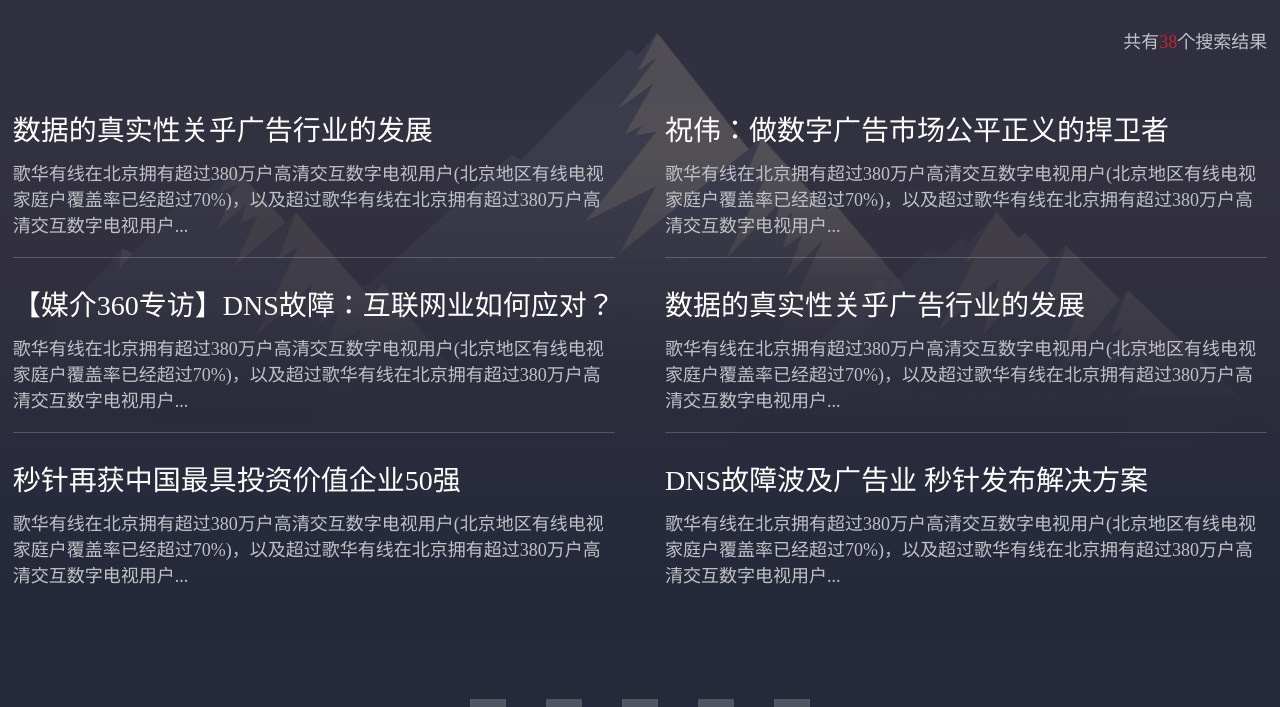
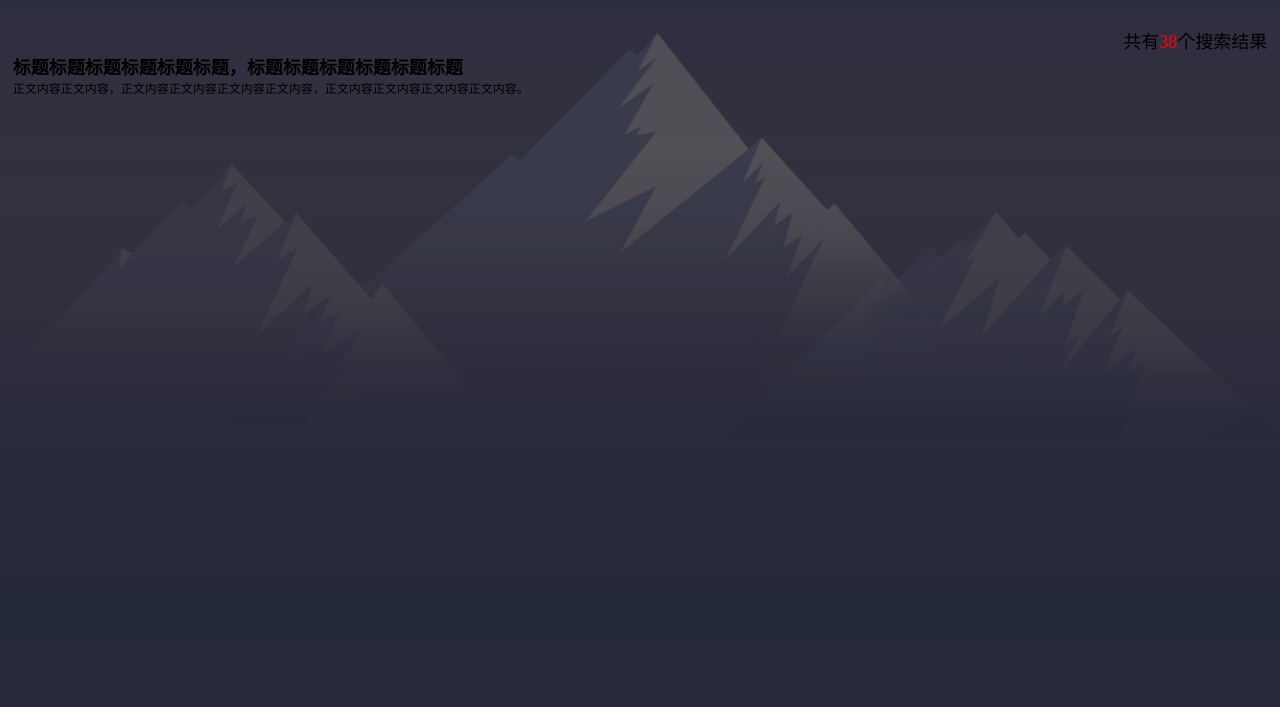
Before and after one commit to xiawenqi/MiniSite, a plain HTML site: page PC/search_result.html in a window 1280 px wide. Shown: the part 163-870 px from the top of the page. After the commit the page ends 800 px from the top, so only its background shows below. Drawn offline with Linux system fonts and the light colour scheme.

Commit message:
Revert "新增搜索结果页"
This reverts commit f765ee5324ef8d4747662a76a24247059574b0b8.

```diff
--- a/PC/search_result.html
+++ b/PC/search_result.html
@@ -61,38 +61,11 @@
     <!--begin page content-->
     <div class="content search-result">
         <div class="sr-num font-gray font18">共有<span>38</span>个搜索结果</div>
-        <div class="sr-result pt30">
+        <div class="sr-result">
             <div class="sr-result-li">
-                <a href="#" class="font28">数据的真实性关乎广告行业的发展</h2></a>
-                <p class="font18">歌华有线在北京拥有超过380万户高清交互数字电视用户(北京地区有线电视家庭户覆盖率已经超过70%)，以及超过歌华有线在北京拥有超过380万户高清交互数字电视用户...</p>
+                <h2>标题标题标题标题标题标题，标题标题标题标题标题标题</h2>
+                <p>正文内容正文内容，正文内容正文内容正文内容正文内容，正文内容正文内容正文内容正文内容。</p>
             </div>
-            <div class="sr-result-li">
-                <a href="#" class="font28">祝伟：做数字广告市场公平正义的捍卫者</h2></a>
-                <p class="font18">歌华有线在北京拥有超过380万户高清交互数字电视用户(北京地区有线电视家庭户覆盖率已经超过70%)，以及超过歌华有线在北京拥有超过380万户高清交互数字电视用户...</p>
-            </div>
-            <div class="sr-result-li">
-                <a href="#" class="font28">【媒介360专访】DNS故障：互联网业如何应对？</h2></a>
-                <p class="font18">歌华有线在北京拥有超过380万户高清交互数字电视用户(北京地区有线电视家庭户覆盖率已经超过70%)，以及超过歌华有线在北京拥有超过380万户高清交互数字电视用户...</p>
-            </div>
-            <div class="sr-result-li">
-                <a href="#" class="font28">数据的真实性关乎广告行业的发展</h2></a>
-                <p class="font18">歌华有线在北京拥有超过380万户高清交互数字电视用户(北京地区有线电视家庭户覆盖率已经超过70%)，以及超过歌华有线在北京拥有超过380万户高清交互数字电视用户...</p>
-            </div>
-            <div class="sr-result-li">
-                <a href="#" class="font28">秒针再获中国最具投资价值企业50强</h2></a>
-                <p class="font18">歌华有线在北京拥有超过380万户高清交互数字电视用户(北京地区有线电视家庭户覆盖率已经超过70%)，以及超过歌华有线在北京拥有超过380万户高清交互数字电视用户...</p>
-            </div>
-            <div class="sr-result-li">
-                <a href="#" class="font28">DNS故障波及广告业 秒针发布解决方案</h2></a>
-                <p class="font18">歌华有线在北京拥有超过380万户高清交互数字电视用户(北京地区有线电视家庭户覆盖率已经超过70%)，以及超过歌华有线在北京拥有超过380万户高清交互数字电视用户...</p>
-            </div>
-        </div>
-        <div class="sr-page mt78">
-            <a href="#"></a>
-            <a href="#"></a>
-            <a href="#" class="active"></a>
-            <a href="#"></a>
-            <a href="#"></a>
         </div>
     </div>
 	<!--end page content-->
--- a/assets/css/common.css
+++ b/assets/css/common.css
@@ -857,25 +857,3 @@
     background: #ccc;
 }
 .search-result .sr-num{text-align: right}
-.sr-result{
-    display: table;
-    height: auto;
-}
-.sr-page{
-    display: table;
-    height: auto;
-    margin-left: auto;
-    margin-right: auto;
-}
-.sr-page a{
-    display: block;
-    float: left;
-    margin: 0 20px;
-    margin-top: 14px;
-    height: 8px;
-    width: 36px;
-    /*line-height: 36px;*/
-}
-.sr-page a.active{}
-/*hover变大*/
-/*.sr-page a:hover{margin-top: 0;padding-top: 14px;padding-bottom: 14px;}*/
--- a/assets/css/pc.css
+++ b/assets/css/pc.css
@@ -2,16 +2,9 @@
 body{
     min-width: 960px;
 }
-
-/*search bar*/
 .search-result .sr-num,.search-result .sr-result{
     width: 98%;
     max-width: 1440px;
     margin: auto auto;
 }
-.sr-result .sr-result-li{width: 48%;display: block;padding-top: 20px;padding-bottom: 20px;border-bottom: 1px solid rgba(255,255,255,.2)}
-.sr-result .sr-result-li:nth-child(2n+1){float: left}
-.sr-result .sr-result-li:nth-child(2n){float: right}
-.sr-result .sr-result-li:nth-last-child(1){border: 0;}
-.sr-result .sr-result-li:nth-last-child(2){border: 0;}
-.search-result .sr-page{}
+.search-result .sr-num span{color: red}
--- a/assets/css/theme/night.css
+++ b/assets/css/theme/night.css
@@ -98,14 +98,6 @@
 .collect404 span{background: url("../../images/night/404-collect.png")center bottom no-repeat}
 .top-menu-active a{color: #c3252c!important;}
 .top-menu-active i{color: #c3252c;}
-
-.search-result .sr-num{color: #bfc2c6;}
-.search-result .sr-num span{color: #c3252c;}
-.sr-result .sr-result-li a{color: white;}
-.sr-result .sr-result-li a:hover{color: #e8ac6c;}
-.sr-result .sr-result-li p{color: #bfc2c6;}
-.sr-page a{background-color: rgba(255,255,255,.2)}
-.sr-page .active{background-color: rgba(255,255,255,.2)}
 /*@media*/
 @media (max-width: 768px) {
     body{ background: url("../../images/night/hill-night.png") center 140px no-repeat;}
```
